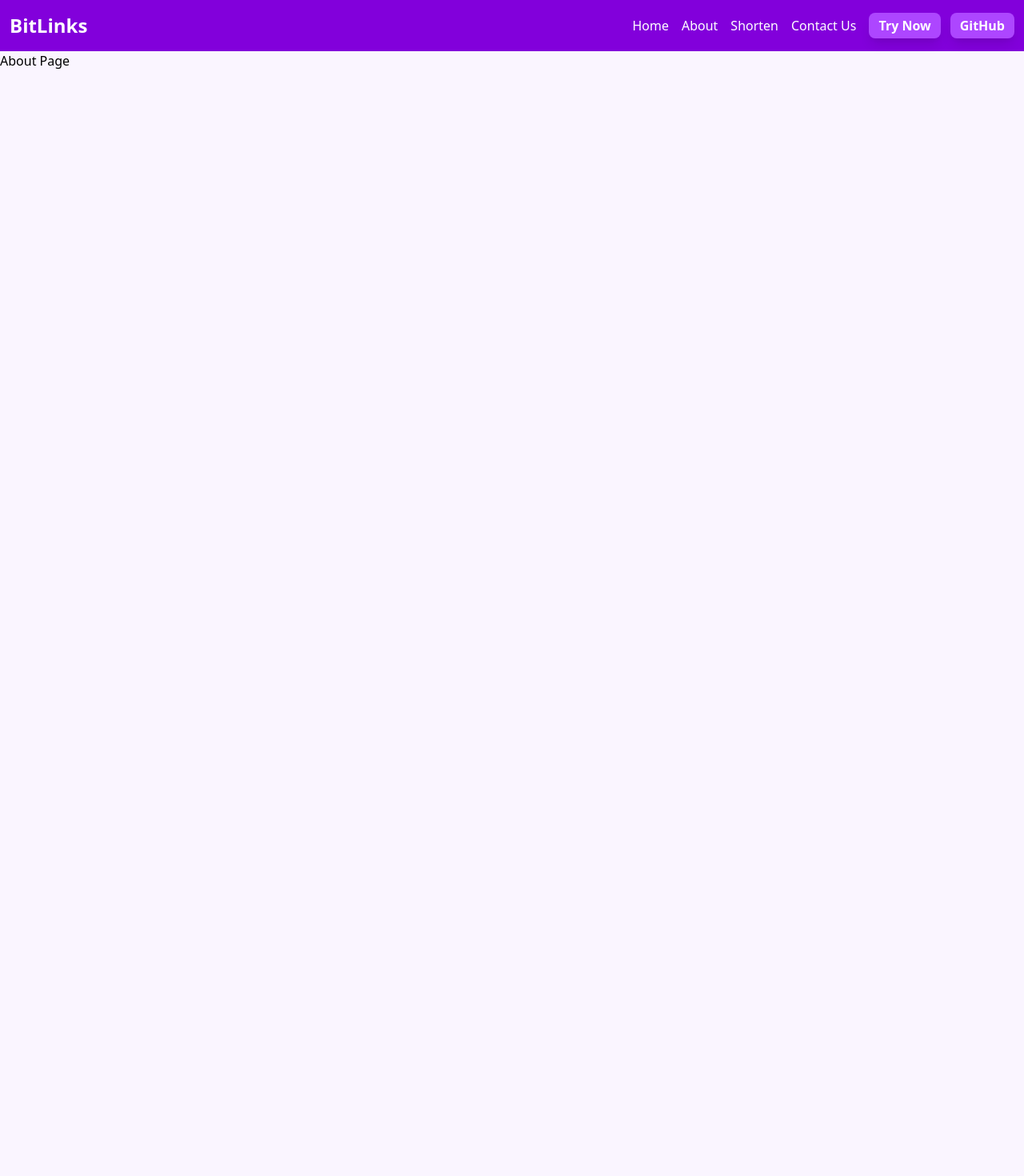
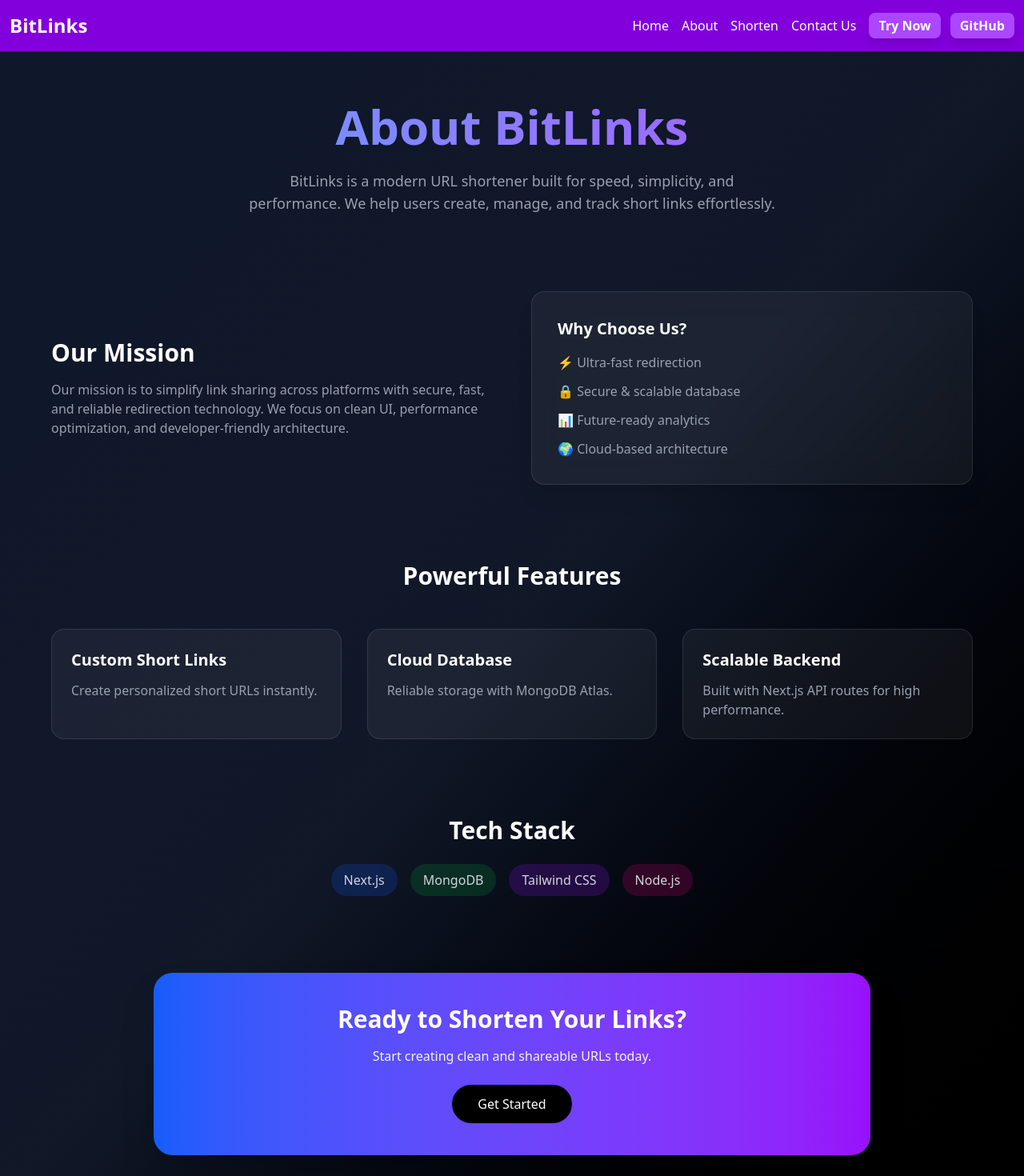
Before and after one commit to DevLife0101/bitlinks, a Next.js app: page /about in a window 1280 px wide. Shown: the top 1470 px of the page at 80% size. Before the commit the page ends 800 px from the top, so only its background shows below. Built offline with nearby package versions, Linux system fonts and the light colour scheme.

Commit message:
Initial commit

```diff
--- a/app/about/page.js
+++ b/app/about/page.js
@@ -3,7 +3,102 @@ import React from 'react'
 const about = () => {
   return (
     <div>
-      About Page
+       <div className="min-h-screen bg-gradient-to-br from-slate-900 via-gray-900 to-black text-white px-6 py-16">
+
+      {/* Hero Section */}
+      <section className="max-w-6xl mx-auto text-center">
+        <h1 className="text-5xl md:text-6xl font-bold mb-6 bg-gradient-to-r from-blue-400 to-purple-500 bg-clip-text text-transparent">
+          About BitLinks
+        </h1>
+        <p className="text-gray-400 text-lg max-w-2xl mx-auto">
+          BitLinks is a modern URL shortener built for speed, simplicity, and performance.
+          We help users create, manage, and track short links effortlessly.
+        </p>
+      </section>
+
+      {/* Mission Section */}
+      <section className="max-w-6xl mx-auto mt-24 grid md:grid-cols-2 gap-12 items-center">
+        <div>
+          <h2 className="text-3xl font-semibold mb-4">Our Mission</h2>
+          <p className="text-gray-400">
+            Our mission is to simplify link sharing across platforms with secure,
+            fast, and reliable redirection technology. We focus on clean UI,
+            performance optimization, and developer-friendly architecture.
+          </p>
+        </div>
+
+        <div className="bg-white/5 backdrop-blur-lg border border-white/10 p-8 rounded-2xl shadow-xl">
+          <h3 className="text-xl font-semibold mb-4">Why Choose Us?</h3>
+          <ul className="space-y-3 text-gray-400">
+            <li>⚡ Ultra-fast redirection</li>
+            <li>🔒 Secure & scalable database</li>
+            <li>📊 Future-ready analytics</li>
+            <li>🌍 Cloud-based architecture</li>
+          </ul>
+        </div>
+      </section>
+
+      {/* Features Section */}
+      <section className="max-w-6xl mx-auto mt-24">
+        <h2 className="text-3xl font-semibold text-center mb-12">
+          Powerful Features
+        </h2>
+
+        <div className="grid md:grid-cols-3 gap-8">
+          {[
+            {
+              title: "Custom Short Links",
+              desc: "Create personalized short URLs instantly."
+            },
+            {
+              title: "Cloud Database",
+              desc: "Reliable storage with MongoDB Atlas."
+            },
+            {
+              title: "Scalable Backend",
+              desc: "Built with Next.js API routes for high performance."
+            }
+          ].map((feature, index) => (
+            <div
+              key={index}
+              className="bg-white/5 border border-white/10 p-6 rounded-2xl hover:scale-105 transition-all duration-300"
+            >
+              <h3 className="text-xl font-semibold mb-3">
+                {feature.title}
+              </h3>
+              <p className="text-gray-400">
+                {feature.desc}
+              </p>
+            </div>
+          ))}
+        </div>
+      </section>
+
+      {/* Tech Stack Section */}
+      <section className="max-w-6xl mx-auto mt-24 text-center">
+        <h2 className="text-3xl font-semibold mb-6">Tech Stack</h2>
+        <div className="flex flex-wrap justify-center gap-4 text-gray-300">
+          <span className="px-4 py-2 bg-blue-600/20 rounded-full">Next.js</span>
+          <span className="px-4 py-2 bg-green-600/20 rounded-full">MongoDB</span>
+          <span className="px-4 py-2 bg-purple-600/20 rounded-full">Tailwind CSS</span>
+          <span className="px-4 py-2 bg-pink-600/20 rounded-full">Node.js</span>
+        </div>
+      </section>
+
+      {/* CTA Section */}
+      <section className="max-w-4xl mx-auto mt-24 text-center bg-gradient-to-r from-blue-600 to-purple-600 p-10 rounded-3xl shadow-2xl">
+        <h2 className="text-3xl font-bold mb-4">
+          Ready to Shorten Your Links?
+        </h2>
+        <p className="mb-6 text-gray-100">
+          Start creating clean and shareable URLs today.
+        </p>
+        <button className="bg-black text-white px-8 py-3 rounded-full hover:bg-gray-900 transition">
+          Get Started
+        </button>
+      </section>
+
+    </div>
     </div>
   )
 }
```
